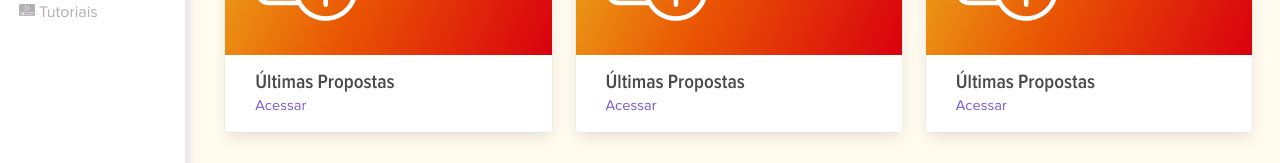
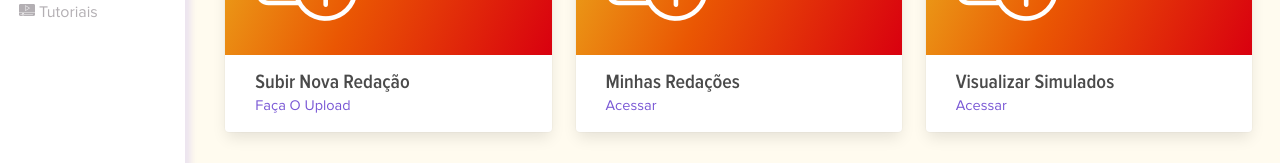
Before and after one commit to matheus-manoel/Red-Online-Challenge, a Vue app in the folder ui/: page / in a window 1280 px wide. Shown: the part 506-669 px from the top of the page. Built offline with nearby package versions, Linux system fonts and the light colour scheme.

Commit message:
Add props to optioncardinfo.

```diff
--- a/ui/src/components/LastProposals.vue
+++ b/ui/src/components/LastProposals.vue
@@ -12,7 +12,7 @@
         </div>
       </div>
     </div>
-    <OptionCardInfo />
+    <OptionCardInfo title="Últimas Propostas" actionName="Acessar"/>
   </section>
 </template>
 
--- a/ui/src/components/LibraryOption.vue
+++ b/ui/src/components/LibraryOption.vue
@@ -6,7 +6,7 @@
 
 <script>
 export default {
-  'name': 'LibraryOption',
+  name: 'LibraryOption',
 }
 </script>
 
--- a/ui/src/components/OptionCard.vue
+++ b/ui/src/components/OptionCard.vue
@@ -9,7 +9,10 @@
         </div>
       </div>
     </div>
-    <OptionCardInfo />
+    <OptionCardInfo
+      v-bind:title="title"
+      v-bind:actionName="actionName"
+    />
     </section>
 </template>
 
@@ -17,10 +20,11 @@
 import OptionCardInfo from './OptionCardInfo'
 
 export default {
-  'name': 'OptionCard',
-  'components': {
+  name: 'OptionCard',
+  components: {
     OptionCardInfo,
-  }
+  },
+  props: ['title', 'actionName']
 }
 </script>
 
--- a/ui/src/components/OptionCardInfo.vue
+++ b/ui/src/components/OptionCardInfo.vue
@@ -1,13 +1,14 @@
 <template>
   <div class="section-info">
-    <p class="subtitle">Últimas Propostas</p>
-    <a href="/">Acessar</a>
+    <p class="subtitle">{{ title }}</p>
+    <a href="/">{{ actionName }}</a>
   </div>
 </template>
 
 <script>
 export default {
-  'name': 'OptionCardInfo',
+  name: 'OptionCardInfo',
+  props: ['title', 'actionName'],
 }
 </script>
 
--- a/ui/src/components/StudentPanel.vue
+++ b/ui/src/components/StudentPanel.vue
@@ -26,17 +26,26 @@
     <div class="tile is-ancestor">
       <div class="tile is-parent">
         <article class="tile is-child card">
-          <OptionCard />
+          <OptionCard
+            title="Subir Nova Redação"
+            actionName="Faça O Upload"
+          />
         </article>
       </div>
       <div class="tile is-parent">
         <article class="tile is-child card">
-          <OptionCard />
+          <OptionCard
+            title="Minhas Redações"
+            actionName="Acessar"
+          />
         </article>
       </div>
       <div class="tile is-parent">
         <article class="tile is-child card">
-          <OptionCard />
+          <OptionCard
+            title="Visualizar Simulados"
+            actionName="Acessar"
+          />
         </article>
       </div>
     </div>
```
